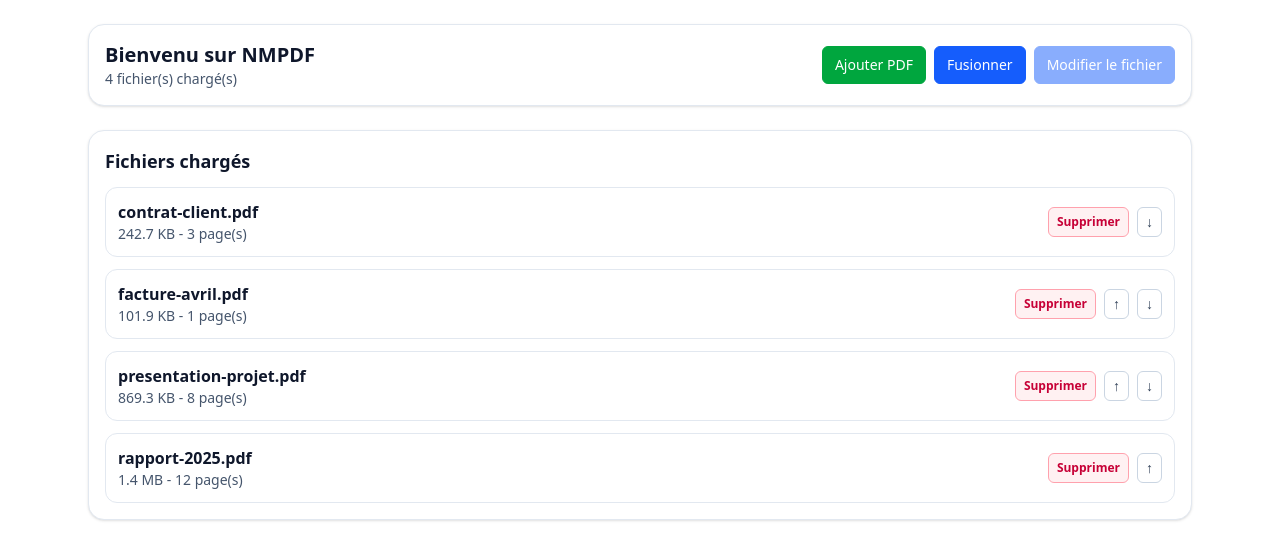
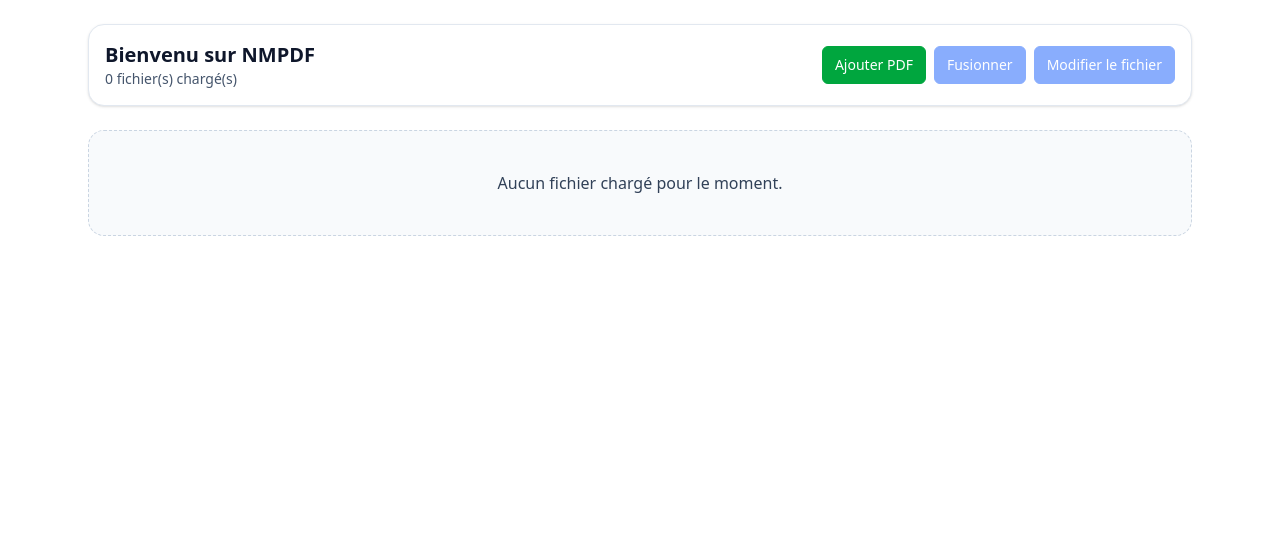
Before and after one commit to 0-Nathan-0/nathan-manip-pdf, a SvelteKit app: page / in a window 1280 px wide. Shown: the top 560 px of the page. Built offline with nearby package versions, Linux system fonts and the light colour scheme.

Commit message:
real mvp

```diff
--- a/src/routes/+page.svelte
+++ b/src/routes/+page.svelte
@@ -18,34 +18,34 @@
 	};
 
 	let files = $state<PdfFile[]>([
-		{
-			id: crypto.randomUUID(),
-			name: 'contrat-client.pdf',
-			size: 248512,
-			path: 'mock://contrat-client.pdf',
-			nbPages: 3
-		},
-		{
-			id: crypto.randomUUID(),
-			name: 'facture-avril.pdf',
-			size: 104320,
-			path: 'mock://facture-avril.pdf',
-			nbPages: 1
-		},
-		{
-			id: crypto.randomUUID(),
-			name: 'presentation-projet.pdf',
-			size: 890112,
-			path: 'mock://presentation-projet.pdf',
-			nbPages: 8
-		},
-		{
-			id: crypto.randomUUID(),
-			name: 'rapport-2025.pdf',
-			size: 1520430,
-			path: 'mock://rapport-2025.pdf',
-			nbPages: 12
-		}
+		// {
+		// 	id: crypto.randomUUID(),
+		// 	name: 'contrat-client.pdf',
+		// 	size: 248512,
+		// 	path: 'mock://contrat-client.pdf',
+		// 	nbPages: 3
+		// },
+		// {
+		// 	id: crypto.randomUUID(),
+		// 	name: 'facture-avril.pdf',
+		// 	size: 104320,
+		// 	path: 'mock://facture-avril.pdf',
+		// 	nbPages: 1
+		// },
+		// {
+		// 	id: crypto.randomUUID(),
+		// 	name: 'presentation-projet.pdf',
+		// 	size: 890112,
+		// 	path: 'mock://presentation-projet.pdf',
+		// 	nbPages: 8
+		// },
+		// {
+		// 	id: crypto.randomUUID(),
+		// 	name: 'rapport-2025.pdf',
+		// 	size: 1520430,
+		// 	path: 'mock://rapport-2025.pdf',
+		// 	nbPages: 12
+		// }
 	]);
 	let operationStatus = $state<string | null>(null);
 	let operationError = $state<string | null>(null);
@@ -53,7 +53,7 @@
 	let isMerging = $state(false);
 	let isSplitting = $state(false);
 	let thumbnails = $state<Record<string, string>>({});
-	let isMock = $state(true);
+	let isMock = $state(false);
 
 	function thumbnailKey(fileId: string, pageNumber: number) {
 		return `${fileId}:${pageNumber}`;
@@ -516,13 +516,25 @@
 							</div>
 							<div class="flex flex-wrap gap-2">
 								{#if files.length === 1}
-									<button
-										type="button"
-										onclick={selectAllPages}
-										aria-label="Selectionner toutes les pages"
-										class="rounded-md border border-slate-300 px-2 py-1 text-sm font-medium text-slate-700 hover:cursor-pointer hover:bg-slate-100"
-										>Tout selectionner</button
-									>
+									{#if selectedPages.length === file.nbPages}
+										<button
+											type="button"
+											disabled
+											aria-label="Toutes les pages sont sélectionnées"
+											class="rounded-md border border-emerald-400 bg-emerald-50 px-2 py-1 text-sm font-medium text-emerald-700 cursor-not-allowed"
+										>
+											✓ Tout sélectionné
+										</button>
+									{:else}
+										<button
+											type="button"
+											onclick={selectAllPages}
+											aria-label="Sélectionner toutes les pages"
+											class="rounded-md border border-slate-300 px-2 py-1 text-sm font-medium text-slate-700 hover:cursor-pointer hover:bg-slate-100"
+										>
+											Tout sélectionner
+										</button>
+									{/if}
 								{/if}
 								<button
 									type="button"
```
